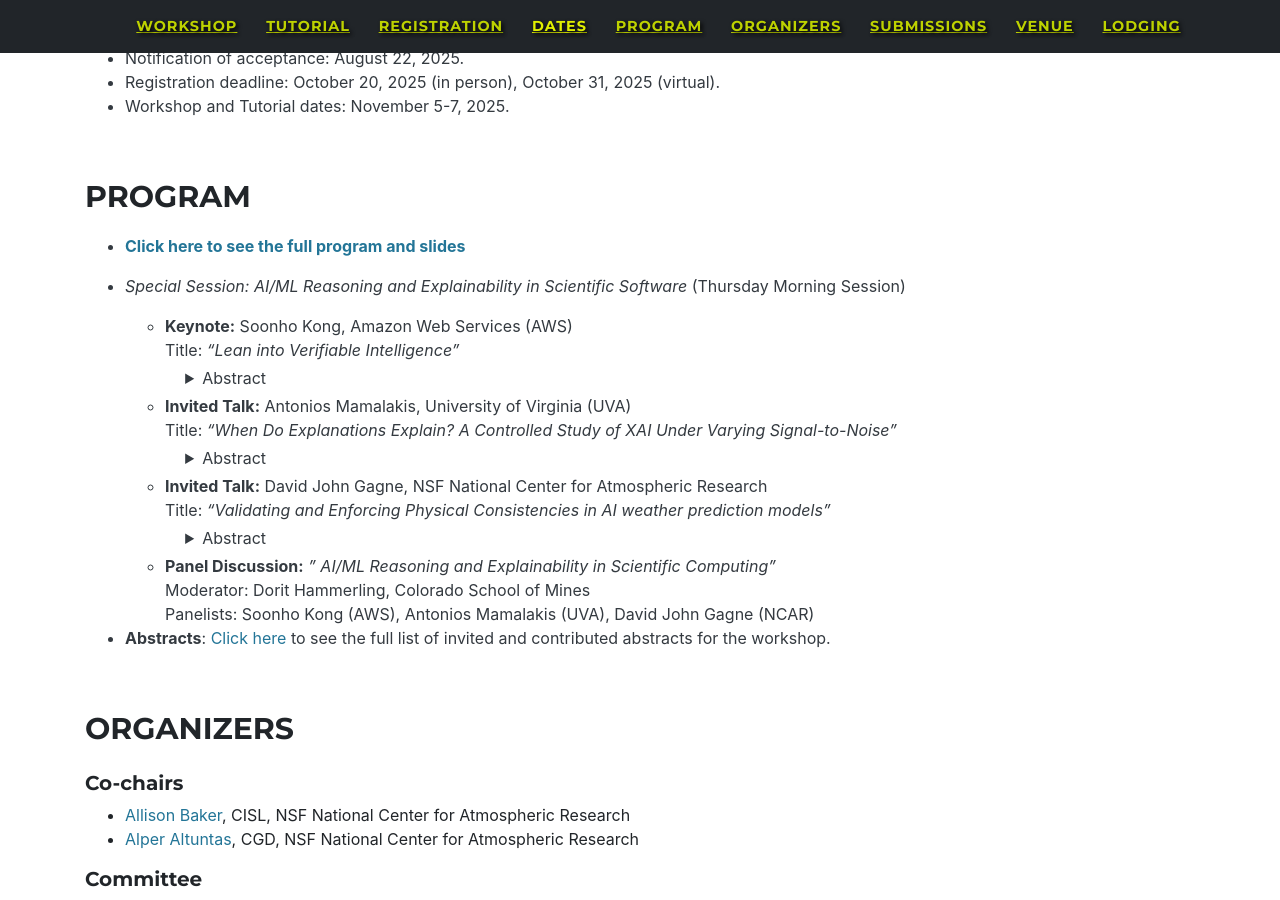
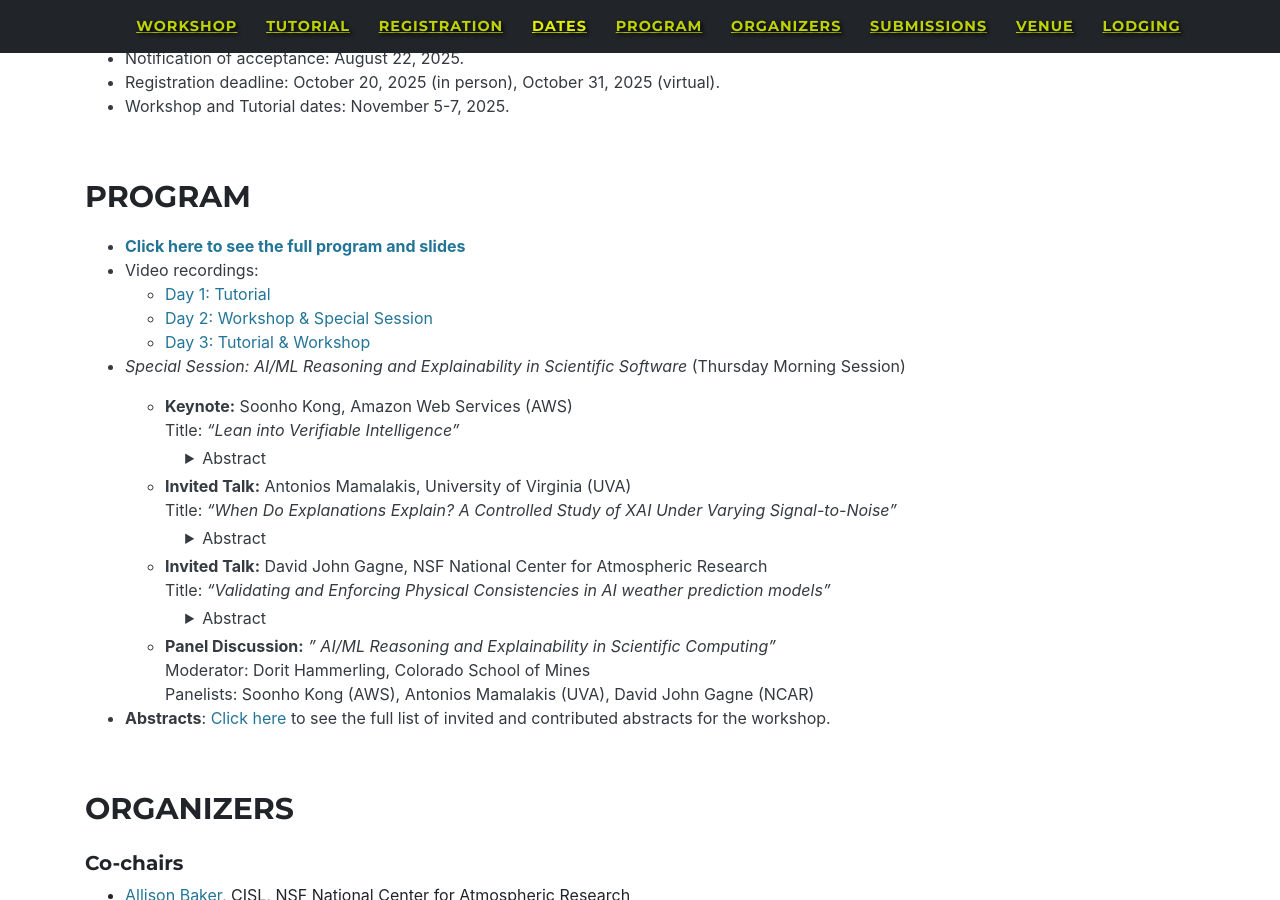
Before and after one commit to NCAR/correctness-workshop, a Jekyll site: the page built from index.md, in a window 1280 px wide and 900 px high, scrolled down 2160 px. Built offline with Jekyll 4.4.1, drawn with Linux system fonts in a browser that asks for light colours; some web fonts are replaced; some of the changed text lies outside the part shown.

Commit message:
Modify program button and add video recordings
Updated button text and links for program and slides. Added video recordings for each day of the event.

```diff
--- a/_data/sitetext.yml
+++ b/_data/sitetext.yml
@@ -19,8 +19,8 @@ header:
   text2: "Tutorial: Rigor and Reasoning in Research Software"
   #button: Registration Form
   #buttonlink: https://www.eventsquid.com/event/28895
-  button: Program & Slides
-  buttonlink: https://docs.google.com/spreadsheets/d/e/2PACX-1vSK_68JBvS9fJ1m6QPEdZVuZXVefJoayPc3RT1CQPVXu9s2HypiX-hq3wiPklNqYQAqpqlf8qRa9bxu/pubhtml?gid=0&single=true
+  button: Program (Slides & Recordings)
+  buttonlink:  "#program"
   button2: Abstracts
   buttonlink2: assets/Abstracts_CR25.pdf
 
@@ -146,6 +146,10 @@ program:
 
         - [**Click here to see the full program and slides**](https://docs.google.com/spreadsheets/d/e/2PACX-1vSK_68JBvS9fJ1m6QPEdZVuZXVefJoayPc3RT1CQPVXu9s2HypiX-hq3wiPklNqYQAqpqlf8qRa9bxu/pubhtml?gid=0&single=true)
 
+        - Video recordings:
+            - [Day 1: Tutorial](https://www.youtube.com/watch?v=dCDij293s74)
+            - [Day 2: Workshop & Special Session](https://www.youtube.com/watch?v=5q8ZSPDMYsE)
+            - [Day 3: Tutorial & Workshop](https://www.youtube.com/watch?v=wl6ADk285wc)
 
         -  *Special Session: AI/ML Reasoning and Explainability in Scientific Software* (Thursday Morning Session)
 
```
